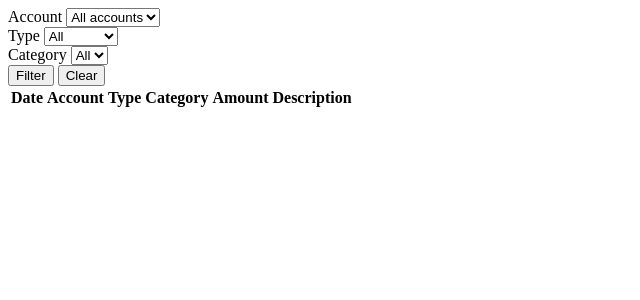
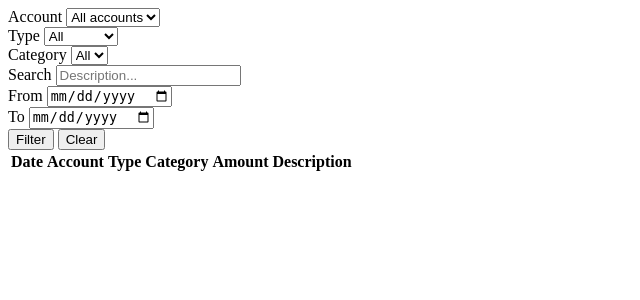
Before and after one commit to Hayabusa1002/second_brain_py, a FastAPI app: template backend/app/templates/transactions/show.html in a window 1280 px wide. Shown: the top 300 px of the page, without its empty margins (0-640 px from the left). Run offline with FastAPI, Linux system fonts and the light colour scheme; the template is opened without the code that fills it, so the values that code supplies are empty; parts of the project's set-up code (start-up, migrations or seed data) failed here and were passed over.

Commit message:
frontend: global search

```diff
--- a/backend/app/templates/transactions/show.html
+++ b/backend/app/templates/transactions/show.html
@@ -21,6 +21,18 @@
                 <select id="filter-category" class="form-select">
                     <option value="">All</option>
                 </select>
+            </div>
+            <div class="col-md-3">
+               <label class="form-label">Search</label>
+                <input id="filter-q" type="text" class="form-control" placeholder="Description...">
+            </div>
+            <div class="col-md-3">
+                <label class="form-label">From</label>
+                <input id="filter-date-from" type="date" class="form-control">
+            </div>
+            <div class="col-md-3">
+                <label class="form-label">To</label>
+                <input id="filter-date-to" type="date" class="form-control">
             </div>
             <div class="col-md-3 d-flex align-items-end gap-2">
                 <button id="btn-filter" type="button" class="btn btn-primary w-50">Filter</button>
```
Also changed, not shown: frontend/web/js/transactions/show.js (+13 -6 lines).
